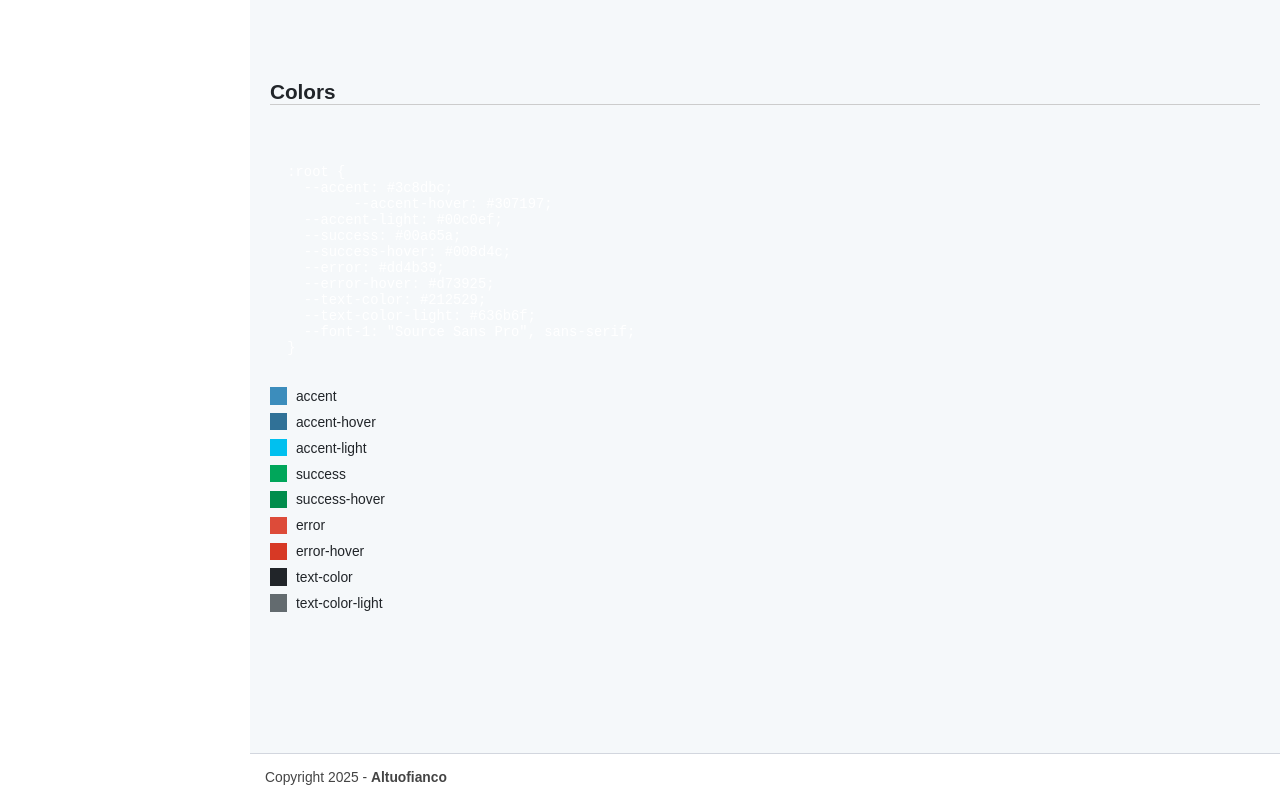
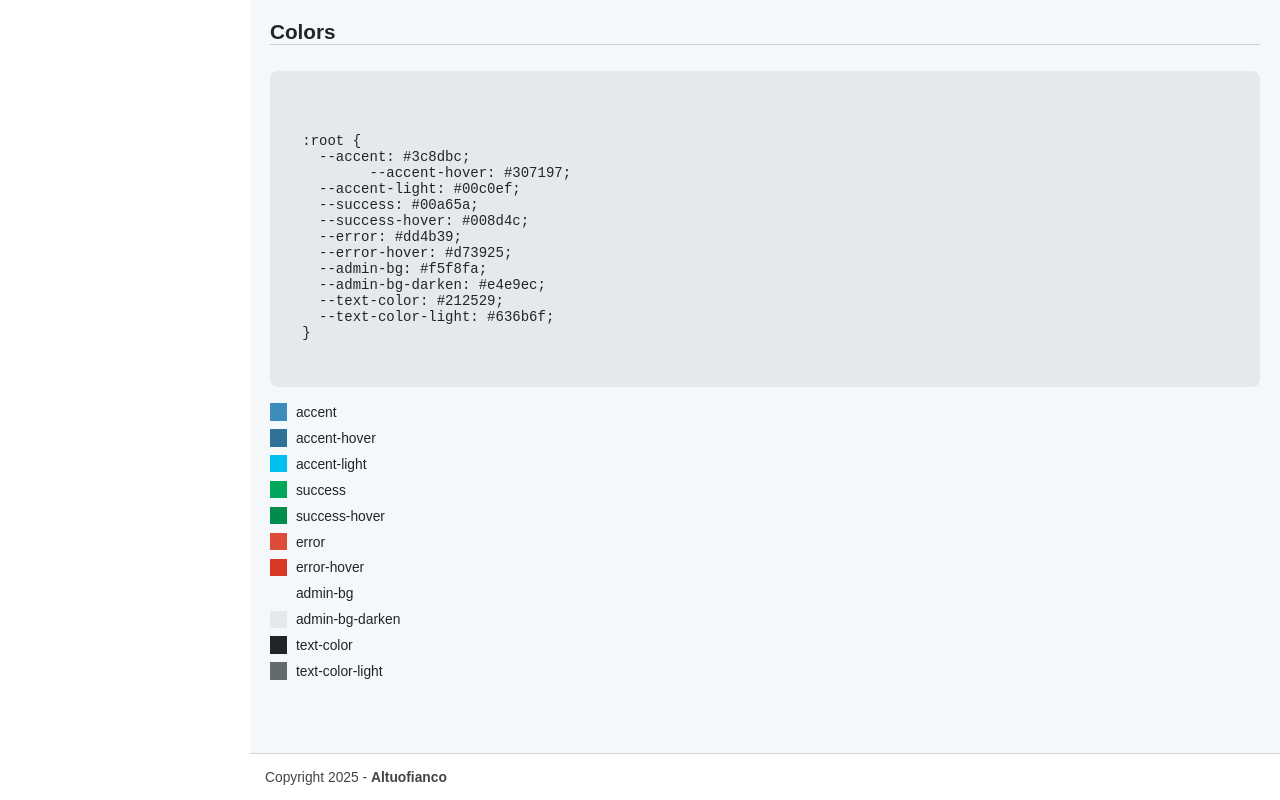
Before and after one commit to seriiserii825/nuxt-dashcore, a Nuxt app: page /admin/styleguides in a window 1280 px wide. Built offline with nearby package versions, Linux system fonts and the light colour scheme.

Commit message:
feat: admin layout colors

```diff
--- a/assets/scss/main.scss
+++ b/assets/scss/main.scss
@@ -1,2 +1,3 @@
 @use "partials/variables";
 @use "partials/base";
+@use "partials/utils";
--- /dev/null
+++ b/assets/scss/partials/_utils.scss
@@ -0,0 +1,15 @@
+// generate 16 classes for margin top right bottom left
+@for $i from 1 through 16 {
+  .mb-#{$i} {
+    margin-bottom: #{$i}px;
+  }
+  .mt-#{$i} {
+    margin-top: #{$i}px;
+  }
+  .ml-#{$i} {
+    margin-left: #{$i}px;
+  }
+  .mr-#{$i} {
+    margin-right: #{$i}px;
+  }
+}
--- a/assets/scss/partials/_variables.scss
+++ b/assets/scss/partials/_variables.scss
@@ -7,6 +7,8 @@
   --error: #dd4b39;
   --error-hover: #d73925;
   --font-1: "Source Sans Pro", sans-serif;
+  --admin-bg: #f5f8fa;
+  --admin-bg-darken: #e4e9ec;
   --text-color: #212529;
   --text-color-light: #636b6f;
 }
--- /dev/null
+++ b/components/Code/CodePreview.vue
@@ -0,0 +1,26 @@
+<script setup>
+const props = defineProps({
+  className: {
+    type: String,
+    default: "language-html",
+  },
+});
+</script>
+<template>
+  <div class="code-preview">
+    <pre><code :class="className"><slot></slot></code></pre>
+  </div>
+</template>
+<style lang="scss" scoped>
+.code-preview {
+  padding: 15px;
+  font-family: "Fira Code", monospace;
+  font-size: 14px;
+  background: var(--admin-bg-darken);
+  border-radius: 8px;
+  overflow-x: auto;
+  pre {
+    color: var(--text-light);
+  }
+}
+</style>
--- a/components/Color/ColorView.vue
+++ b/components/Color/ColorView.vue
@@ -8,9 +8,10 @@ const code = `
   --success-hover: #008d4c;
   --error: #dd4b39;
   --error-hover: #d73925;
+  --admin-bg: #f5f8fa;
+  --admin-bg-darken: #e4e9ec;
   --text-color: #212529;
   --text-color-light: #636b6f;
-  --font-1: "Source Sans Pro", sans-serif;
 }
 `;
 
@@ -19,7 +20,9 @@ const code = `
 <template>
   <div class="color-view">
     <SectionHeader title="Colors"/>
-    <pre><code>{{ code }}</code></pre>
+    <CodePreview className="css" class="mb-16">
+      {{ code }}
+    </CodePreview>
     <ul class="colors__list">
       <ColorItem color="accent"/>
       <ColorItem color="accent-hover"/>
@@ -28,6 +31,8 @@ const code = `
       <ColorItem color="success-hover"/>
       <ColorItem color="error"/>
       <ColorItem color="error-hover"/>
+      <ColorItem color="admin-bg"/>
+      <ColorItem color="admin-bg-darken"/>
       <ColorItem color="text-color"/>
       <ColorItem color="text-color-light"/>
     </ul>
--- a/layouts/admin.vue
+++ b/layouts/admin.vue
@@ -26,11 +26,7 @@
     display: flex;
     flex-direction: column;
     justify-content: space-between;
-    background: #f5f8fa;
-  }
-  &__topbar {
-    height: 60px;
-    flex-shrink: 0;
+    background: var(--admin-bg);
   }
   &__content {
     flex: 1;
```
